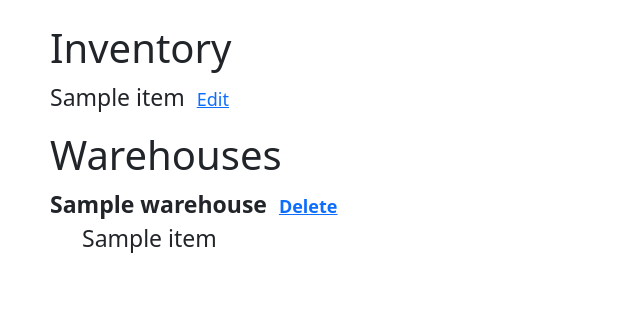
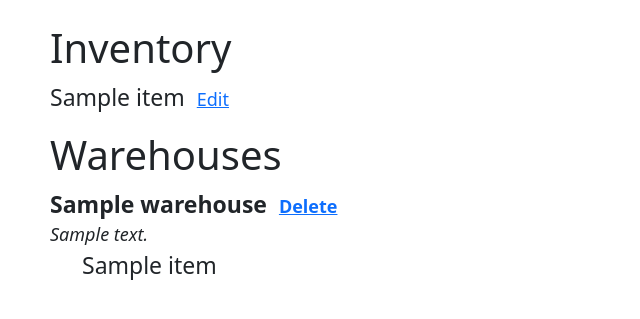
Before and after one commit to mjlim123/shopify-intern-challenge, a Django app: page / in a window 1280 px wide. Shown: the part 56-375 px from the top of the page, without its empty margins (0-640 px from the left). Run offline with Django 4.2, Linux system fonts and the light colour scheme; tables that the repository leaves empty hold one stand-in row (values such as "Sample post").

Commit message:
added adress under each warehouse

```diff
--- a/static/css/override.css
+++ b/static/css/override.css
@@ -22,3 +22,8 @@
     font-size: 18px;
 
 }
+
+.address {
+    font-size: 18px;
+    font-style: italic;
+  }
--- a/templates/home.html
+++ b/templates/home.html
@@ -13,6 +13,7 @@
         {% for warehouse in warehouse_list %}
         <ul class="list-unstyled unordered-list">
             <li class="list-item">{{warehouse}}&nbsp;&nbsp;<a class="edit-link" href="{% url 'delete-warehouse' warehouse.id %}">Delete</a></li>
+            <li class="address">{{warehouse.address}}</li>
             {% for item in warehouse.item_set.all %}
             <ul>{{item}}</ul>
             {% endfor %}
```
